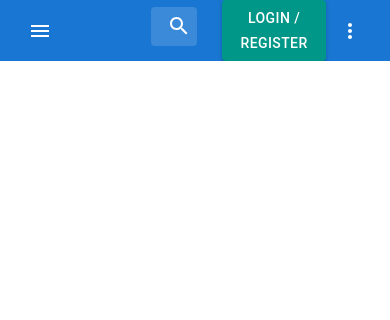
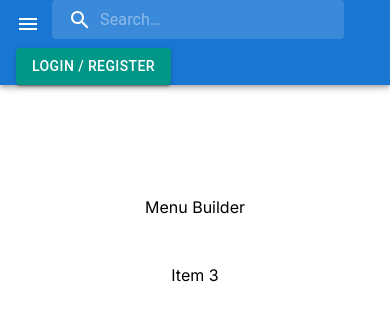
Before and after one commit to himido-tech/restaurantly.app, a Next.js app: page /dashboard in a window 390 px wide. Shown: the top 320 px of the page. Built offline with nearby package versions, Linux system fonts and the light colour scheme; no server answers.

Commit message:
tidy on mobile

```diff
--- a/app/components/navbar.tsx
+++ b/app/components/navbar.tsx
@@ -177,9 +177,10 @@ export default function PrimarySearchAppBar() {
 
   // LoginButton redirects to next-auth login page.
   // https://mui.com/material-ui/react-button/#color
+  // Redirects user to the login page.
   const LoginButton = (
     <ThemeProvider theme={StyleLoginButtonTheme}>
-      <Button onClick={() => signIn()} variant="contained" color='primary'>
+      <Button onClick={() => signIn(undefined, { callbackUrl: '/dashboard' })} variant="contained" color='primary'>
         Login / Register
       </Button>
     </ThemeProvider>
@@ -190,12 +191,12 @@ export default function PrimarySearchAppBar() {
       <AppBar position="static">
         <Toolbar >
 
-          <Grid container spacing={1}>
-            <Grid item alignItems={'baseline'}>
+          <Grid container>
+            <Grid item>
               <Item>
                 <IconButton
                   size="large"
-                  // edge="start"
+                  edge="start"
                   color="inherit"
                   aria-label="open drawer"
                 >
@@ -204,10 +205,6 @@ export default function PrimarySearchAppBar() {
               </Item>
             </Grid>
             <Grid item>
-            </Grid>
-            <Grid item xs={4}>
-            </Grid>
-            <Grid item xs={3}>
               <Search>
                 <SearchIconWrapper>
                   <SearchIcon />
@@ -218,13 +215,10 @@ export default function PrimarySearchAppBar() {
                 />
               </Search>
             </Grid>
-          </Grid>
-
-
-
+            <Grid item>
               <Box sx={{ flexGrow: 1 }} />
               {(sessionStatus === "unauthenticated") ? LoginButton :
-            <Box sx={{ display: { xs: 'none', md: 'flex' } }}>
+                <Box sx={{ display: { xs: 'flex', md: 'flex' } }}>
                   <IconButton size="large" aria-label="show 4 new mails" color="inherit">
                     <Badge badgeContent={4} color="error">
                       <MailIcon />
@@ -252,18 +246,8 @@ export default function PrimarySearchAppBar() {
                   </IconButton>
                 </Box>
               }
-          <Box sx={{ display: { xs: 'flex', md: 'none' } }}>
-            <IconButton
-              size="large"
-              aria-label="show more"
-              aria-controls={mobileMenuId}
-              aria-haspopup="true"
-              onClick={handleMobileMenuOpen}
-              color="inherit"
-            >
-              <MoreIcon />
-            </IconButton>
-          </Box>
+            </Grid>
+          </Grid>
         </Toolbar>
       </AppBar>
       {
--- a/app/dashboard/page.tsx
+++ b/app/dashboard/page.tsx
@@ -1,10 +1,28 @@
 'use client'
+
+import { Box, Button, Container } from "@mui/material";
+import Stack from '@mui/material/Stack';
+import Item from '@mui/material/Stack';
 
 export default function Dashboard() {
 
   return (
     <main>
+      <Container maxWidth="lg">
+        <Stack alignItems="center" spacing={2}>
+          <Item>
+            <Box m={4}>
 
+            </Box>
+          </Item>
+          <Item>
+            <Box m={4}>
+              Menu Builder
+            </Box>
+          </Item>
+          <Item>Item 3</Item>
+        </Stack>
+      </Container>
     </main >
   );
 }
```
Also changed, not shown: app/test/page.tsx (added, +68 -0 lines). Lines whose indentation alone changed are shown as unchanged.
